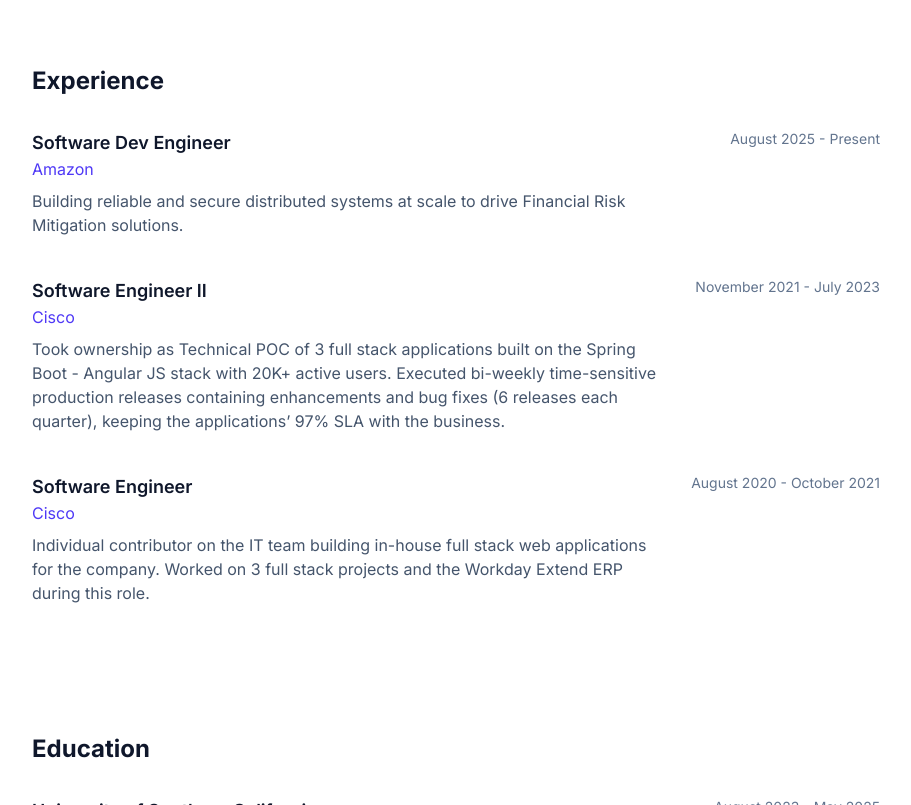
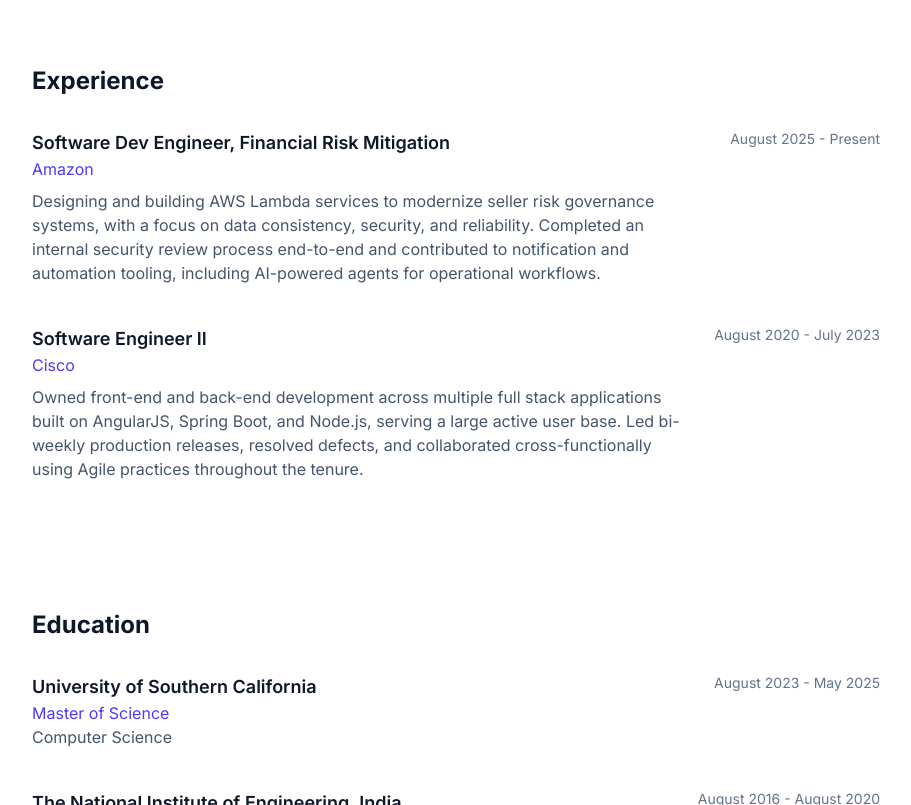
Before and after one commit to sriramv-98/sriramv-98.github.io, an Astro site: page / in a window 1280 px wide. Shown: the part 620-1425 px from the top of the page, without its empty margins (184-1095 px from the left). Built offline with nearby package versions, Linux system fonts and the light colour scheme; Astro itself is replaced by a stand-in of ours.

Commit message:
Update Amazon description (generic, no metrics) and merge Cisco roles into one entry

```diff
--- a/src/pages/index.astro
+++ b/src/pages/index.astro
@@ -5,25 +5,18 @@ import Footer from '../components/Footer.astro';
 
 const experience = [
   {
-    role: 'Software Dev Engineer',
+    role: 'Software Dev Engineer, Financial Risk Mitigation',
     org: 'Amazon',
     period: 'August 2025 - Present',
     description:
-      'Building reliable and secure distributed systems at scale to drive Financial Risk Mitigation solutions.',
+      'Designing and building AWS Lambda services to modernize seller risk governance systems, with a focus on data consistency, security, and reliability. Completed an internal security review process end-to-end and contributed to notification and automation tooling, including AI-powered agents for operational workflows.',
   },
   {
     role: 'Software Engineer II',
     org: 'Cisco',
-    period: 'November 2021 - July 2023',
+    period: 'August 2020 - July 2023',
     description:
-      'Took ownership as Technical POC of 3 full stack applications built on the Spring Boot - Angular JS stack with 20K+ active users. Executed bi-weekly time-sensitive production releases containing enhancements and bug fixes (6 releases each quarter), keeping the applications’ 97% SLA with the business.',
-  },
-  {
-    role: 'Software Engineer',
-    org: 'Cisco',
-    period: 'August 2020 - October 2021',
-    description:
-      'Individual contributor on the IT team building in-house full stack web applications for the company. Worked on 3 full stack projects and the Workday Extend ERP during this role.',
+      'Owned front-end and back-end development across multiple full stack applications built on AngularJS, Spring Boot, and Node.js, serving a large active user base. Led bi-weekly production releases, resolved defects, and collaborated cross-functionally using Agile practices throughout the tenure.',
   },
 ];
 
```
